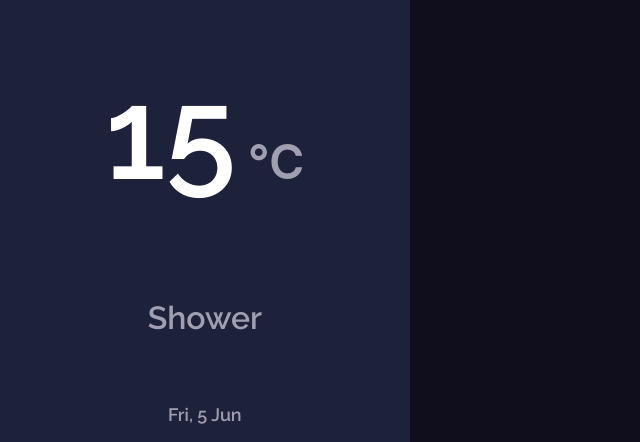
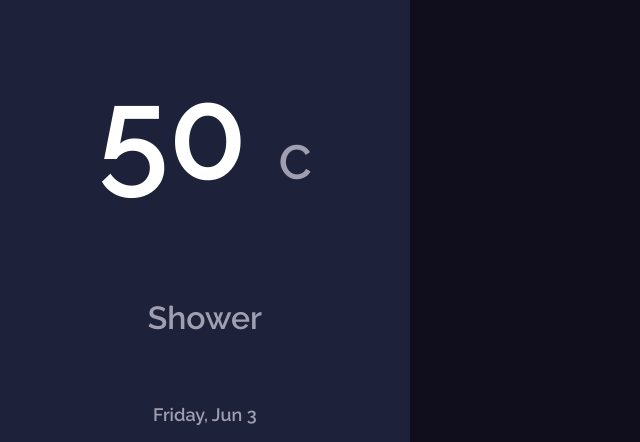
Before and after one commit to angeleraser/vue-weather-app, a Vue app: page / in a window 1280 px wide. Shown: the part 355-797 px from the top of the page, without its empty margins (0-640 px from the left). Built offline with nearby package versions, Linux system fonts and the light colour scheme.

Commit message:
feat: implement new events to emit in drawer. add search current location functionality and refactor some code

```diff
--- a/src/App.vue
+++ b/src/App.vue
@@ -2,7 +2,11 @@
 	<div class="notranslate" id="app">
 		<application-layout>
 			<template #drawer>
-				<drawer />
+				<drawer
+					@fetching-on-earth-localization="handleFetchOnEarthLocalization"
+					@get-on-earth-localization="handleGetOnEarthLocalization"
+					:weather="displayedWeather"
+				/>
 			</template>
 		</application-layout>
 	</div>
@@ -11,10 +15,36 @@
 <script lang="ts">
 import Vue from 'vue';
 import Drawer from './components/drawer.vue';
+import { OnEarthLocalization } from './core/domain/entities/on-earth-localization.entity';
+import { Weather } from './core/domain/entities/weather.entity';
 import ApplicationLayout from './layouts/application-layout.vue';
 
 export default Vue.extend({
 	components: { ApplicationLayout, Drawer },
+
+	methods: {
+		handleFetchOnEarthLocalization: function (state: boolean) {
+			console.log('Fetching on earth localization', state);
+		},
+
+		handleGetOnEarthLocalization: function (
+			onEarthLocalization: OnEarthLocalization,
+		) {
+			this.onEarthLocalization = onEarthLocalization;
+
+			const [todayWeather] = onEarthLocalization.weathers;
+
+			this.displayedWeather = todayWeather;
+			console.log(onEarthLocalization);
+		},
+	},
+
+	data: function () {
+		return {
+			onEarthLocalization: null as null | OnEarthLocalization,
+			displayedWeather: {} as Weather,
+		};
+	},
 });
 </script>
 
--- a/src/components/drawer-weather-section.vue
+++ b/src/components/drawer-weather-section.vue
@@ -1,25 +1,24 @@
 <template>
 	<div class="drawer-weather-section font-raleway">
 		<div class="drawer-weather-section__img">
-			<img
-				width="150"
-				height="174"
-				lazy
-				src="https://www.metaweather.com/static/img/weather/hc.svg"
-				alt="Weather icon"
-			/>
+			<img width="150" height="174" lazy :src="stateImg" alt="Weather icon" />
 		</div>
 
 		<div class="drawer-weather-section__details">
 			<span class="drawer-weather-section__details__temperature">
-				15<span class="drawer-weather-section__details__temperature__unity">
-					℃
+				{{ temperature.value }}
+				<span class="drawer-weather-section__details__temperature__unity">
+					{{ temperature.unity }}
 				</span>
 			</span>
-			<span class="drawer-weather-section__details__state-name">Shower</span>
-			<span class="drawer-weather-section__details__date">Fri, 5 Jun</span>
+			<span class="drawer-weather-section__details__state-name">
+				{{ state }}
+			</span>
+
+			<span class="drawer-weather-section__details__date">{{ date }}</span>
+
 			<span class="drawer-weather-section__details__location">
-				<place-icon /> Helsinki
+				<place-icon /> {{ currentLocation }}
 			</span>
 		</div>
 	</div>
@@ -30,6 +29,33 @@ import Vue from 'vue';
 import PlaceIcon from './icons/place-icon.vue';
 
 export default Vue.extend({
+	props: {
+		state: {
+			type: String,
+			required: true,
+		},
+
+		stateImg: {
+			type: String,
+			required: true,
+		},
+
+		date: {
+			type: String,
+			required: true,
+		},
+
+		currentLocation: {
+			type: String,
+			required: true,
+		},
+
+		temperature: {
+			type: Object,
+			required: true,
+		},
+	},
+
 	components: { PlaceIcon },
 });
 </script>
--- a/src/components/drawer.vue
+++ b/src/components/drawer.vue
@@ -11,34 +11,52 @@
 		</div>
 
 		<div class="drawer__content">
-			<drawer-weather-section />
+			<drawer-weather-section
+				:temperature="{ value: 50, unity: 'C' }"
+				current-location="Caracas"
+				date="Friday, Jun 3"
+				state-img="https://www.metaweather.com/static/img/weather/t.svg"
+				state="Shower"
+			/>
 		</div>
 
 		<drawer-weather-nav
-			v-model="showDrawerNav"
 			:fetching-localization-error="fetchingLocalizationError"
 			:is-fetching-localization="isFetchingLocalization"
 			:is-fetching-on-earth-localization="isFetchingOnEarthLocalization"
 			:results="results"
 			:show-empty-results-message="isResultsEmpty"
 			@close="toggleShowDrawerNav"
-			@search-item-click="handleFetchOnEarthLocalization"
-			@search="handleSearchLocalization"
+			@search-item-click="getOnEarthLocalization"
+			@search="handleSearchInDrawerNav"
+			v-model="showDrawerNav"
 		/>
 	</div>
 </template>
 
 <script lang="ts">
 import { Localization } from '@/core/domain/entities/localization.entity';
-import WeatherService from '@/core/services/weather.service';
 import DrawerWeatherNav from './drawer-weather-nav.vue';
 import DrawerWeatherSection from './drawer-weather-section.vue';
 import GpsFixedIcon from './icons/gps-fixed-icon.vue';
 import VBtn from './v-btn.vue';
 import Vue from 'vue';
+import WeatherService from '@/core/services/weather.service';
 
 export default Vue.extend({
-	components: { VBtn, GpsFixedIcon, DrawerWeatherSection, DrawerWeatherNav },
+	props: {
+		weather: {
+			type: Object,
+			required: true,
+		},
+	},
+
+	components: {
+		VBtn,
+		GpsFixedIcon,
+		DrawerWeatherSection,
+		DrawerWeatherNav,
+	},
 
 	methods: {
 		toggleShowDrawerNav: function () {
@@ -48,20 +66,24 @@ export default Vue.extend({
 			else document.body.classList.remove('no-scroll');
 		},
 
-		handleFetchOnEarthLocalization: async function (oeid: number) {
+		getOnEarthLocalization: async function (oeid: number) {
 			try {
+				this.$emit('fetching-on-earth-localization', true);
 				this.isFetchingOnEarthLocalization = true;
 
-				const onEarth = await WeatherService.findOnEarthLocalization(oeid);
-				console.log(onEarth);
+				const onEarthLocalization =
+					await WeatherService.findOnEarthLocalization(oeid);
+
+				this.$emit('get-on-earth-localization', onEarthLocalization);
 			} catch (error) {
-				console.error(error.message);
+				this.$emit('error-fetching-on-earth-localization', error.message);
 			} finally {
 				this.isFetchingOnEarthLocalization = false;
+				this.$emit('fetching-on-earth-localization', false);
 			}
 		},
 
-		handleSearchLocalization: async function (query: string) {
+		handleSearchInDrawerNav: async function (query: string) {
 			try {
 				this.isFetchingLocalization = true;
 				this.isResultsEmpty = false;
@@ -78,16 +100,39 @@ export default Vue.extend({
 				this.isFetchingLocalization = false;
 			}
 		},
+
+		searchCurrentLocationData: async function () {
+			try {
+				this.$emit('fetching-on-earth-localization', true);
+
+				const [currentLocation] = await WeatherService.searchLocalizations({
+					query: 'san',
+				});
+
+				const onEarthLocalization =
+					await WeatherService.findOnEarthLocalization(currentLocation.oeid);
+
+				this.$emit('get-on-earth-localization', onEarthLocalization);
+			} catch {
+				console.error('ERROR WHILE FECTHING CURRENT LOCATION');
+			} finally {
+				this.$emit('fetching-on-earth-localization', false);
+			}
+		},
+	},
+
+	created: function () {
+		this.searchCurrentLocationData();
 	},
 
 	data: function () {
 		return {
-			showDrawerNav: false,
+			fetchingLocalizationError: '',
 			isFetchingLocalization: false,
 			isFetchingOnEarthLocalization: false,
-			fetchingLocalizationError: '',
+			isResultsEmpty: false,
 			results: [] as Array<Localization>,
-			isResultsEmpty: false,
+			showDrawerNav: false,
 		};
 	},
 });
--- a/src/main.ts
+++ b/src/main.ts
@@ -1,21 +1,6 @@
 import Vue from 'vue';
 import App from './App.vue';
-import WeatherService from './core/services/weather.service';
 import store from './store';
-
-async function SERVICE_TEST() {
-	const Localizations = await WeatherService.searchLocalizations({
-		query: 'san',
-	});
-
-	const OnEarthLocalization = await WeatherService.findOnEarthLocalization(
-		Localizations[0].oeid,
-	);
-
-	console.log({ Localizations, OnEarthLocalization });
-}
-
-SERVICE_TEST();
 
 Vue.config.productionTip = false;
 
```
